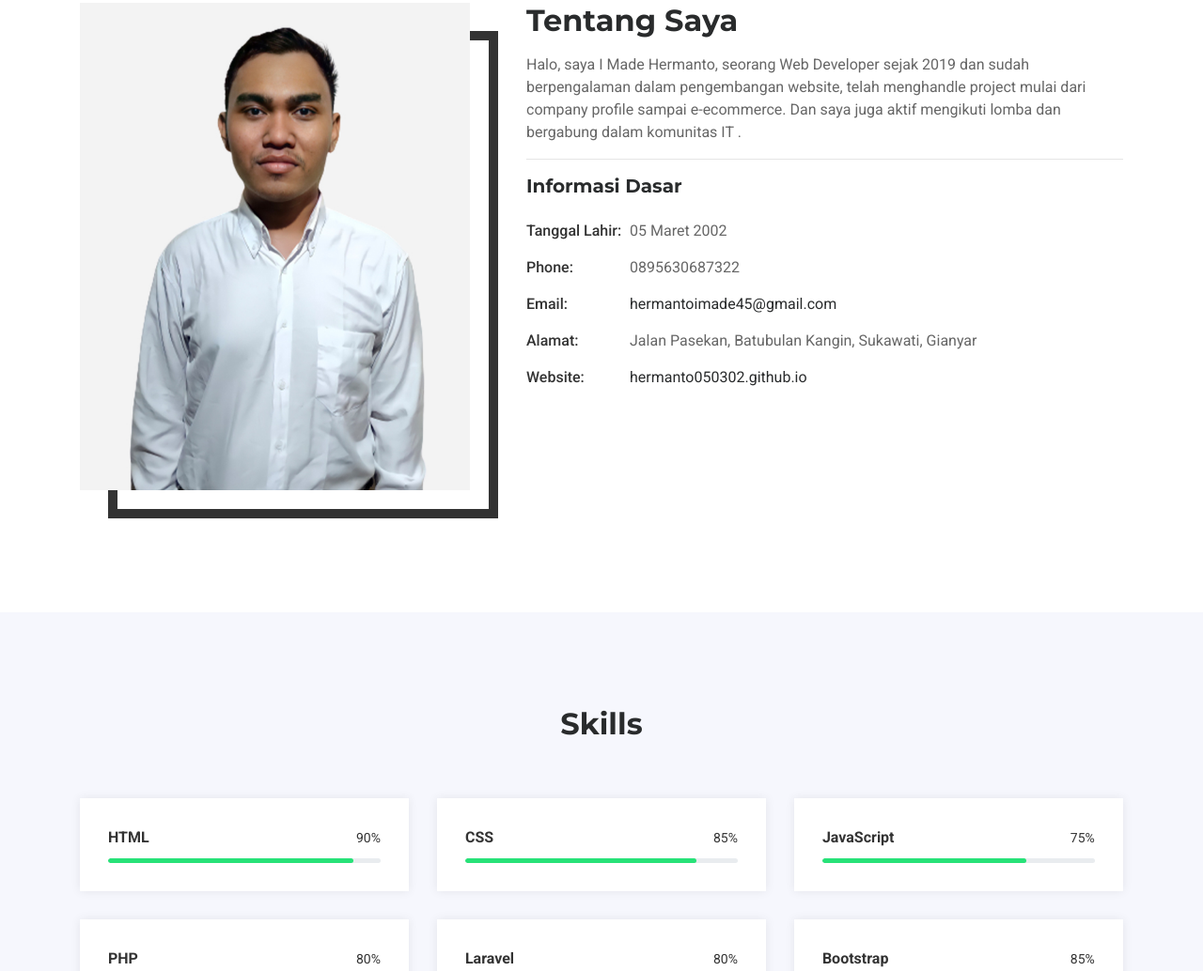
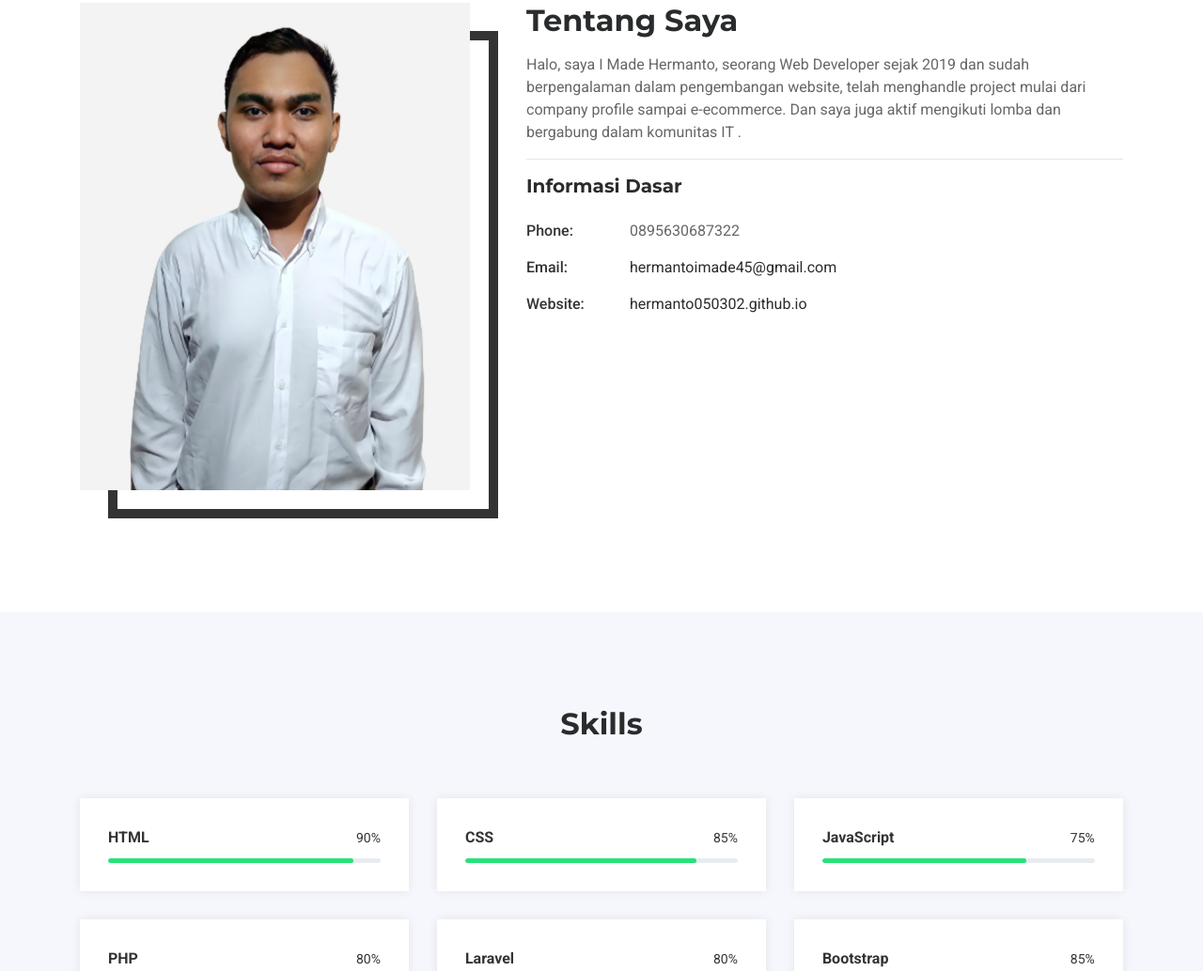
Before and after one commit to imadehermanto/hermanto050302.github.io, a plain HTML site: page index.html in a window 1280 px wide. Shown: the part 897-1931 px from the top of the page at 94% size. Drawn offline with Linux system fonts and the light colour scheme; files whose address does not match are found by name.

Commit message:
Update index.html

```diff
--- a/index.html
+++ b/index.html
@@ -157,10 +157,7 @@
                             <h5>Informasi dasar</h5>
                         </div>
                         <ul class="profile_info_style2 list_none">
-                            <li>
-                                <span class="title">Tanggal Lahir:</span>
-                                <p>05 Maret 2002</p>
-                            </li>
+
                             <li>
                                 <span class="title">Phone:</span>
                                 <p>0895630687322</p>
@@ -169,10 +166,7 @@
                                 <span class="title">Email:</span>
                                 <a href="mailto:hermantoimade45@gmail.com">hermantoimade45@gmail.com</a>
                             </li>
-                            <li>
-                                <span class="title">Alamat:</span>
-                                <p> Jalan Pasekan, Batubulan Kangin, Sukawati, Gianyar </p>
-                            </li>
+
                             <li>
                                 <span class="title">Website:</span>
                                 <p> <a href="https://hermanto050302.github.io/">hermanto050302.github.io</a></p>
```
